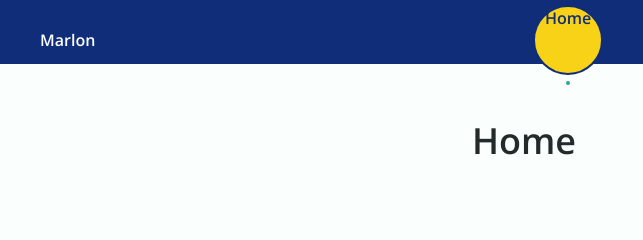
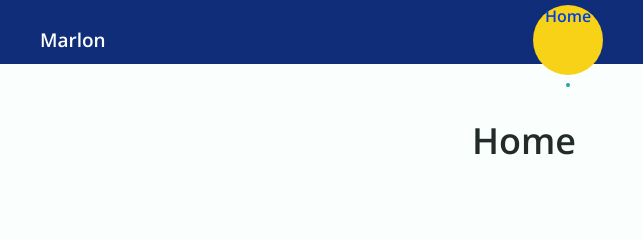
Before and after one commit to rafihals/mobileUI_v1, a plain HTML site: page bottom-nav-bar.html in a window 1280 px wide. Shown: the top 240 px of the page, 116-759 px from the left. Drawn offline with nearby package versions, Linux system fonts and the light colour scheme.

Commit message:
delete border on active-link

```diff
--- a/app-css/bottom-nav-bar.css
+++ b/app-css/bottom-nav-bar.css
@@ -110,13 +110,14 @@ img {
 }
 
 .nav__img {
-  width: 32px;
+  width: 42px;
   border-radius: 50%;
 }
 
 .nav__logo {
   color: white;
   font-weight: 600;
+  font-size: 19px;
 }
 
 @media screen and (max-width: 767px) {
@@ -191,9 +192,9 @@ img {
   position: relative;
   transition: .3s;
   /* color: var(--first-color); */
-  color: #0f2d79;
+  color: #003fdf;
   background-color: #f7d217;
-  border: 2px solid #0f2d79;
+  border: px solid #0f2d79;
   width: 70px;
   height: 70px;
   border-radius: 50%;
```
